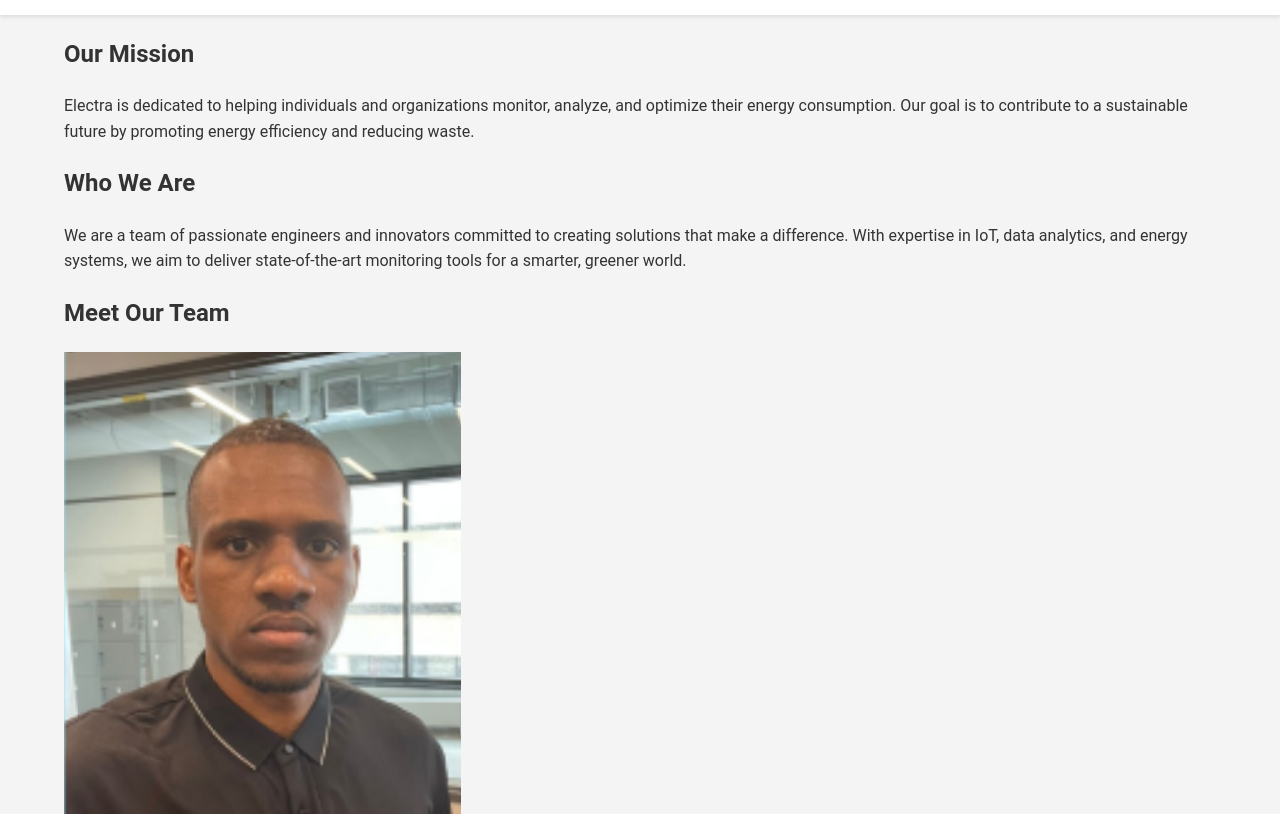
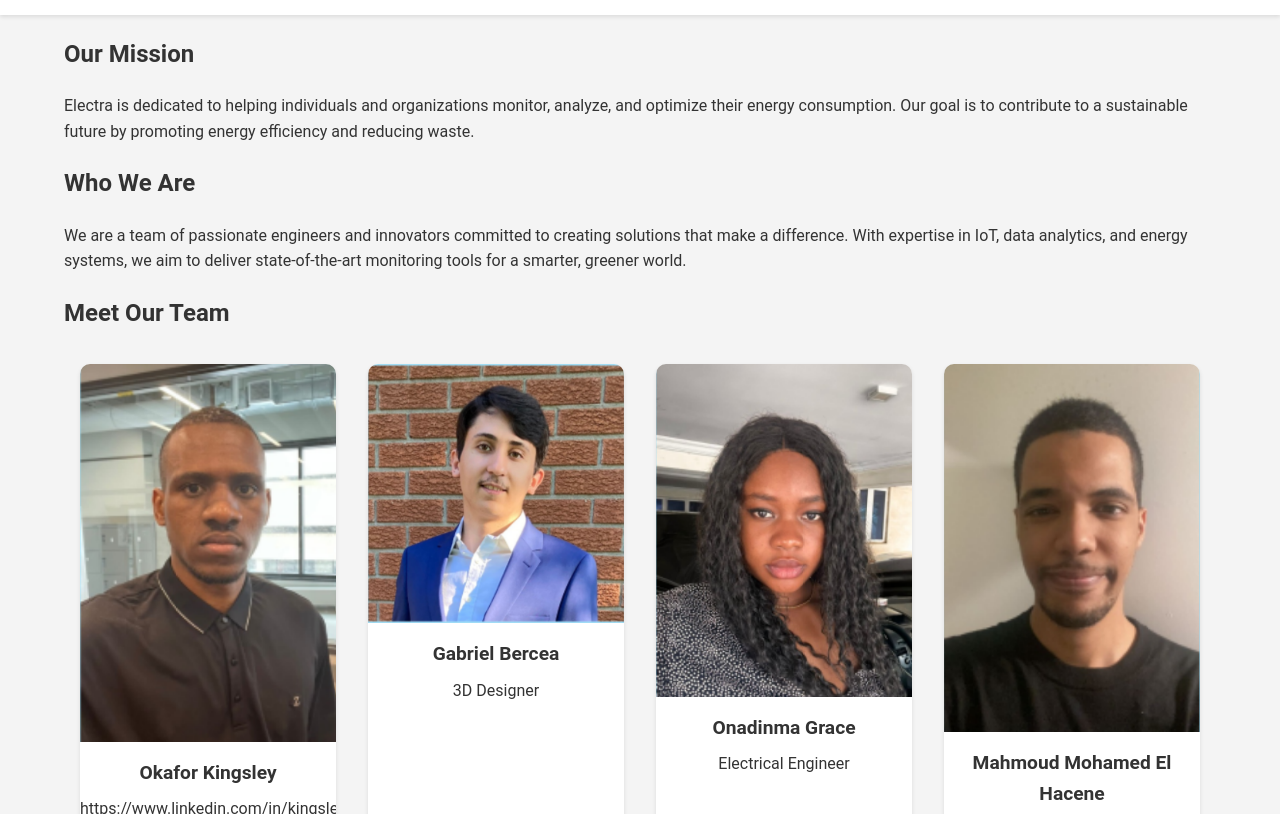
Before and after one commit to mahmoudmp5/electra, a plain HTML site: page about.html in a window 1280 px wide. Shown: the part 111-925 px from the top of the page. Drawn offline with Linux system fonts and the light colour scheme.

Commit message:
Update styles.css

```diff
--- a/styles.css
+++ b/styles.css
@@ -90,3 +90,36 @@ footer p {
     max-width: 1200px;
     margin: 0 auto;
 }
+
+/* Team Section */
+.team {
+    display: flex;
+    flex-wrap: wrap;
+    gap: 2rem;
+    justify-content: center;
+    margin-top: 2rem;
+}
+.team-member {
+    background: #fff;
+    border-radius: 10px;
+    box-shadow: 0 2px 4px rgba(0, 0, 0, 0.1);
+    overflow: hidden;
+    text-align: center;
+    transition: transform 0.3s ease;
+    width: calc(25% - 2rem); /* Adjust based on the desired number of columns */
+}
+.team-member img {
+    width: 100%;
+    height: auto;
+}
+.team-member h3 {
+    margin: 0.5rem 0;
+    font-size: 1.2rem;
+}
+.team-member p {
+    margin: 0.5rem 0;
+    font-size: 1rem;
+}
+.team-member:hover {
+    transform: translateY(-10px);
+}
```
